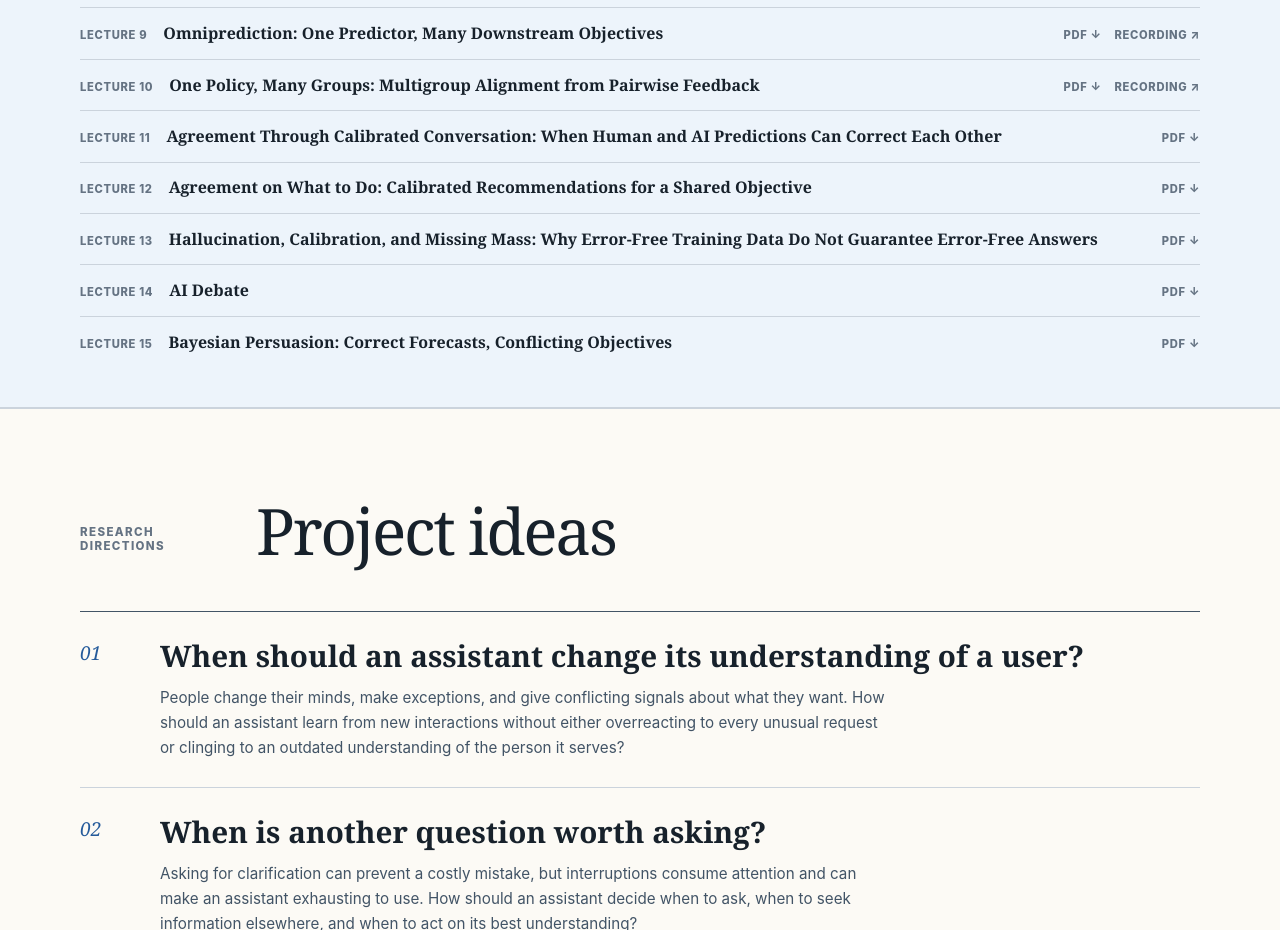
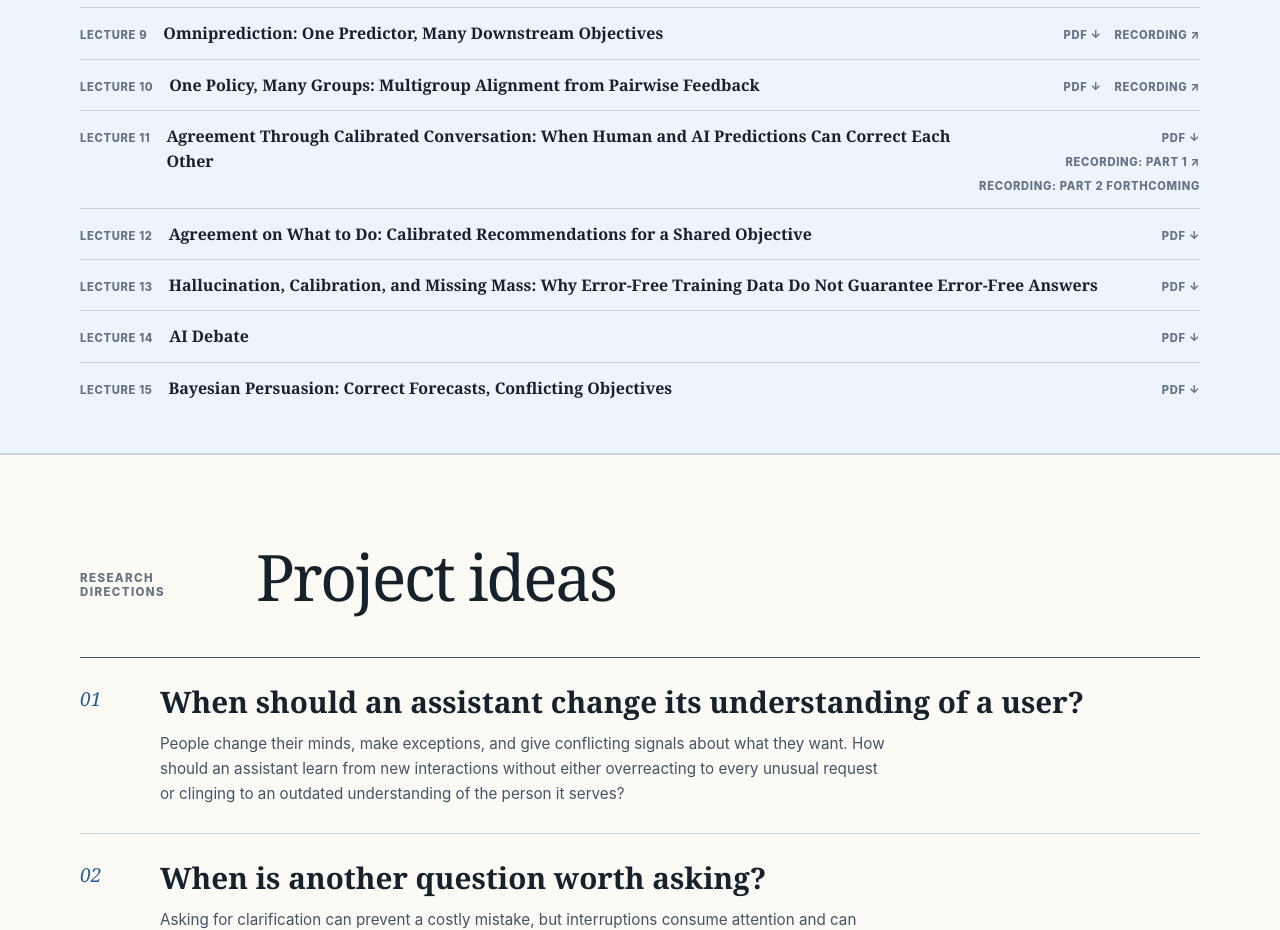
Before and after one commit to aaroth/cis-7000-ai-alignment, a plain HTML site: page docs/index.html in a window 1280 px wide. Shown: the part 5620-6550 px from the top of the page. Drawn offline with Linux system fonts and the light colour scheme.

Commit message:
Add lecture 11 part 1 recording

```diff
--- a/docs/index.html
+++ b/docs/index.html
@@ -477,8 +477,10 @@
               <li>
                 <span class="lecture-number">Lecture 11</span>
                 <span>Agreement Through Calibrated Conversation: When Human and AI Predictions Can Correct Each Other</span>
-                <span class="lecture-actions">
+                <span class="lecture-actions lecture-actions-multipart">
                   <a class="lecture-format" href="slides/lecture-11-agreement-through-calibrated-conversation.pdf" download aria-label="Download Lecture 11 Agreement Through Calibrated Conversation slides">PDF <span aria-hidden="true">↓</span></a>
+                  <a class="lecture-format" href="https://youtu.be/M-QMRYmX4g8" target="_blank" rel="noopener noreferrer" aria-label="Watch the Lecture 11 Part 1 recording on YouTube">Recording: Part 1 <span aria-hidden="true">↗</span></a>
+                  <span class="lecture-format">Recording: Part 2 forthcoming</span>
                 </span>
               </li>
               <li>
```
